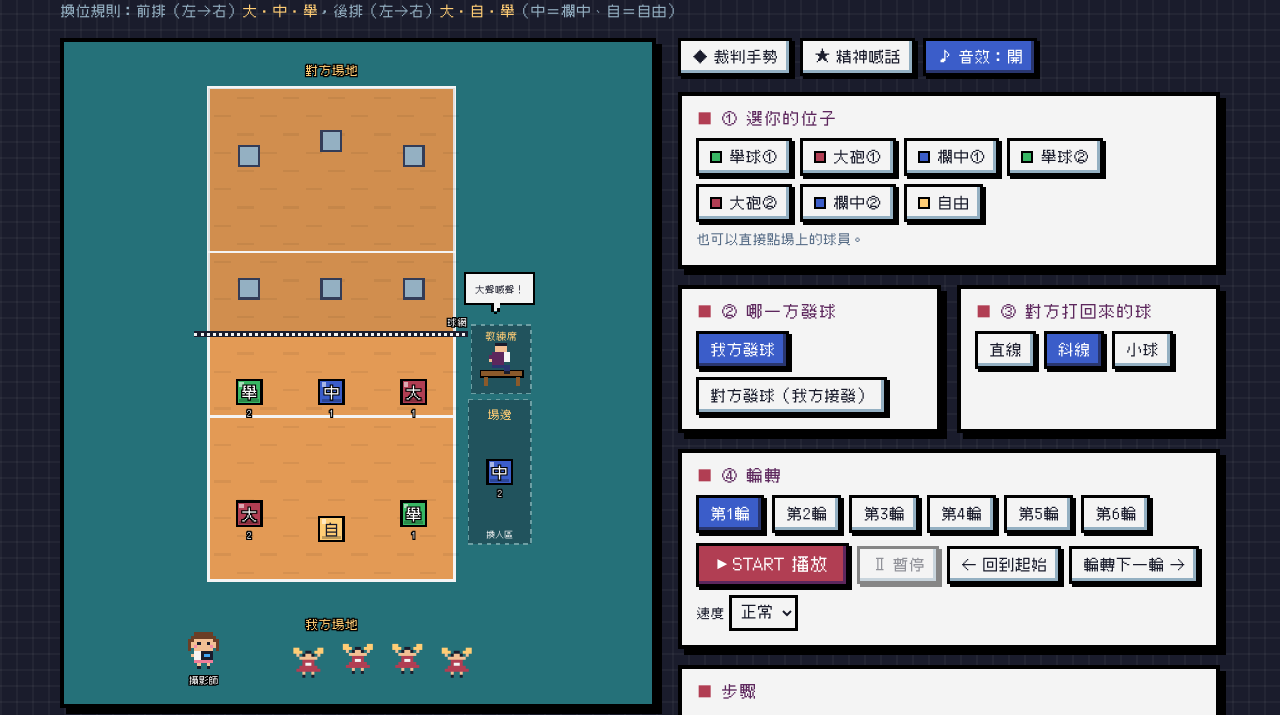
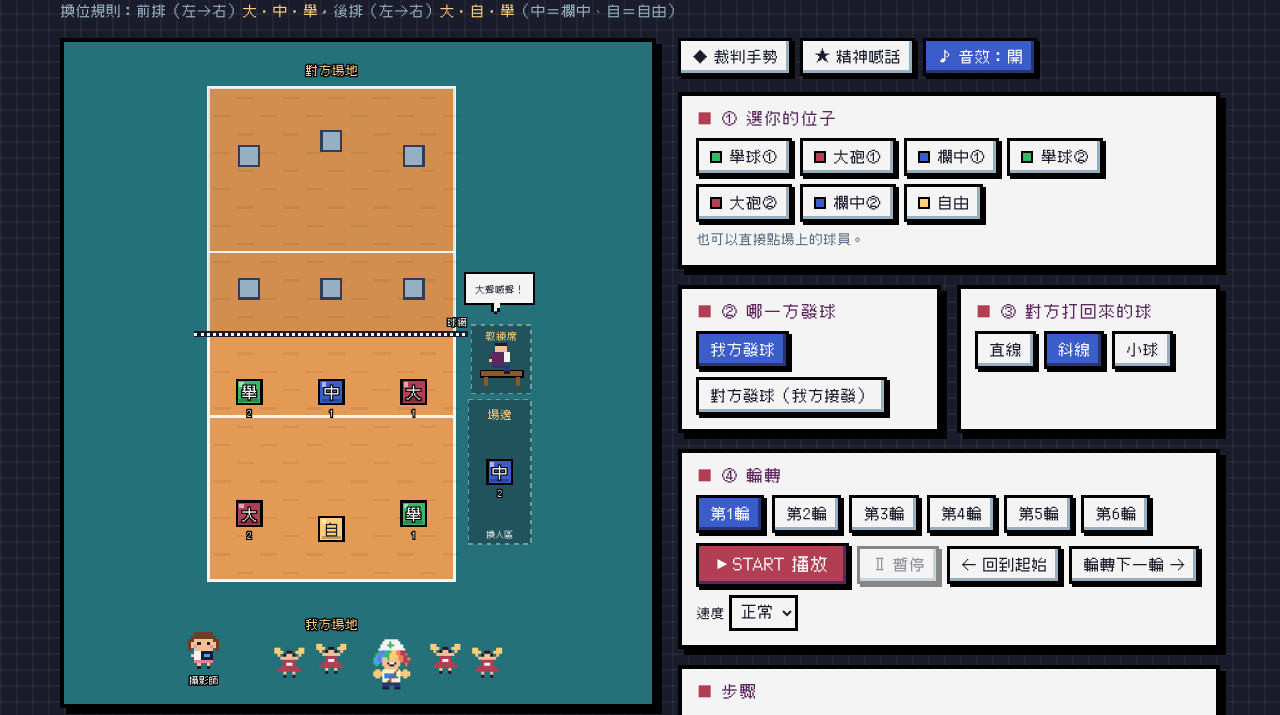
Before and after one commit to hyjessica0907/volleyball, a plain HTML site: page index.html in a window 1280 px wide. Shown: the part 67-782 px from the top of the page. Drawn offline with Linux system fonts and the light colour scheme.

Commit message:
新增啦啦隊會長像素角色
Co-Authored-By: Claude Opus 5.5 <noreply@anthropic.com>
Claude-Session: https://claude.ai/code/session_0111Jq42HSaSmuEgEPrctLA6

```diff
--- a/index.html
+++ b/index.html
@@ -377,7 +377,8 @@ function drawArt(){
 /* ---------- 場邊人物：攝影師、教練席、啦啦隊 ---------- */
 const PEOPLE_COL = {H:'#1a1c2c', S:'#f2c094', C:'#566c86', K:'#1a1c2c', G:'#41a6f6', L:'#29366f',
   P:'#5d275d', W:'#f4f4f4', R:'#b13e53', Y:'#ffcd75', B:'#8b5a2b',
-  N:'#6b3e26', Q:'#f58fa8', M:'#ef7d9a'};
+  N:'#6b3e26', Q:'#f58fa8', M:'#ef7d9a',
+  V:'#8a5cd6', O:'#ef7d57', E:'#fff3c4', J:'#29366f'};
 const SPRITES = {
   photographer: [
     '..NNNNNN..',
@@ -405,6 +406,30 @@ const SPRITES = {
     '......LL..',
     '......KK..'
   ],
+  captain: [
+    '.....WWWWWW.....',
+    '....WWWGWWWW....',
+    '...WWWGGGWWWW...',
+    '...WWWWGWWWWW...',
+    '..WWWWWWWWWWWW..',
+    '..GBVBGGYYOORR..',
+    '.GBVBGGYYYOORRO.',
+    '.BVBBGGYYYYOORR.',
+    'GBVBSSGYYSSOORRO',
+    'BBVBSSSSSSSSORRR',
+    'GBB.SSKWWKSS.ROR',
+    '.G..SSSKKSSS..O.',
+    '.....SSSSSS.....',
+    '.YY.EEEEEENE.YY.',
+    'YYYYEEEEENEEYYYY',
+    'YYYSELLLLNEESYYY',
+    '.YY.ELLLNLLE.YY.',
+    '....EEENEEEE....',
+    '....EENNEEEE....',
+    '....JJJJJJJJ....',
+    '....JJJ..JJJ....',
+    '....KKK..KKK....'
+  ],
   cheer: [
     'YY......YY',
     'YYY.HH.YYY',
@@ -418,9 +443,12 @@ const SPRITES = {
     '...K..K...'
   ]
 };
+const CAPTAIN_COL = {W:'#f4f4f4', G:'#38b764', B:'#41a6f6', V:'#8a5cd6', Y:'#ffcd75', O:'#ef7d57', R:'#b13e53', S:'#f2c094',
+  K:'#1a1c2c', E:'#fff3c4', L:'#3b7be8', N:'#8b5a2b', J:'#29366f'};
 function sprite(g, name, x, y, size){
+  const PAL = name === 'captain' ? CAPTAIN_COL : PEOPLE_COL;
   SPRITES[name].forEach((row, r) => [...row].forEach((ch, c) => {
-    if (PEOPLE_COL[ch]) el('rect', {x:x + c*size, y:y + r*size, width:size, height:size, fill:PEOPLE_COL[ch]}, g);
+    if (PAL[ch]) el('rect', {x:x + c*size, y:y + r*size, width:size, height:size, fill:PAL[ch]}, g);
   }));
 }
 const COACH_LINES = ['專注下一球！','大聲喊聲！','腳站穩送球！','攔網手要硬！','不接就要喊！','看到吊球要喊！','欄中快退！','好球！再一顆！'];
@@ -452,7 +480,10 @@ function drawDeco(){
   say.textContent = COACH_LINES[0];
   setInterval(() => { k = (k + 1) % COACH_LINES.length; say.textContent = COACH_LINES[k]; }, 2600);
   // 啦啦隊（底線後方）
-  [150, 215, 280, 345].forEach((x, n) => {
+  // 啦啦隊會長（彩虹爆炸頭＋安全帽）
+  const cap = el('g', {class:'hop d1'}, d);
+  sprite(cap, 'captain', 255, 790, 3);
+  [125, 180, 330, 385].forEach((x, n) => {
     const g = el('g', {class:'hop d' + (n % 3)}, d);
     sprite(g, 'cheer', x, 796, 4);
   });
```
Also changed, not shown: screenshots/defense.png, screenshots/desktop.png, screenshots/mobile.png, screenshots/receive.png, screenshots/referee.png, 1 other file.
